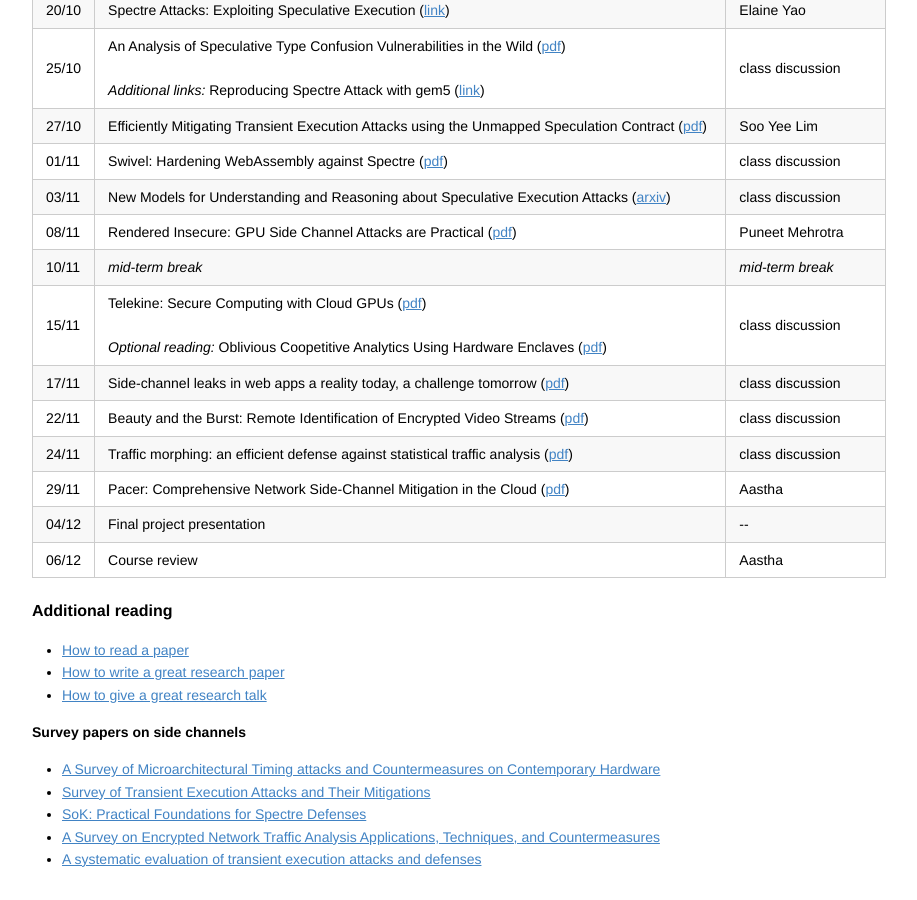
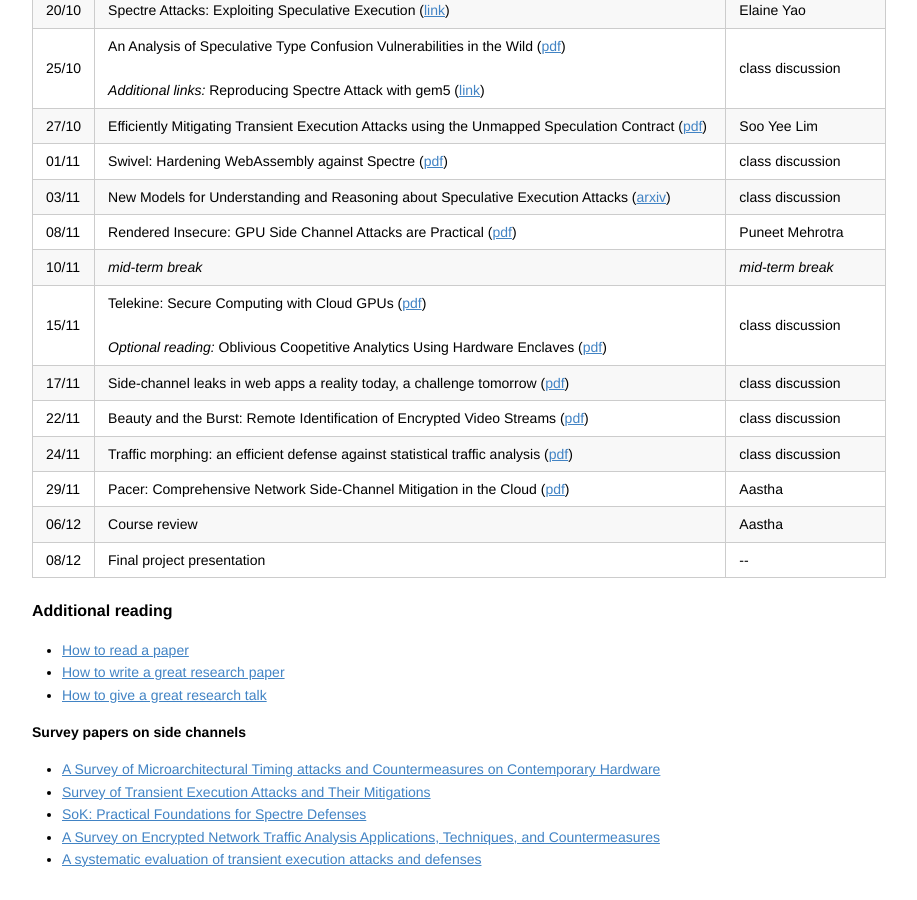
Before and after one commit to aasthakm/aasthakm.github.io, a Jekyll site: the page courses/cpsc538m.html, which Jekyll copies as it is, in a window 1280 px wide and 900 px high, scrolled down 4840 px. Shown: the whole window, without its empty margins (181-1098 px from the left). Built offline with Jekyll 4.4.1, drawn with Linux system fonts in a browser that asks for light colours.

Commit message:
fix sched

```diff
--- a/courses/cpsc538m.html
+++ b/courses/cpsc538m.html
@@ -747,14 +747,14 @@ Students can participate in discussions in class (in person or via the online ch
 <td>Aastha</td>
 </tr>
 <tr>
-<td>04/12</td>
-<td>Final project presentation</td>
-<td>--</td>
-</tr>
-<tr>
 <td>06/12</td>
 <td>Course review</td>
 <td>Aastha</td>
+</tr>
+<tr>
+<td>08/12</td>
+<td>Final project presentation</td>
+<td>--</td>
 </tr>
 </tbody>
 </table>
```
